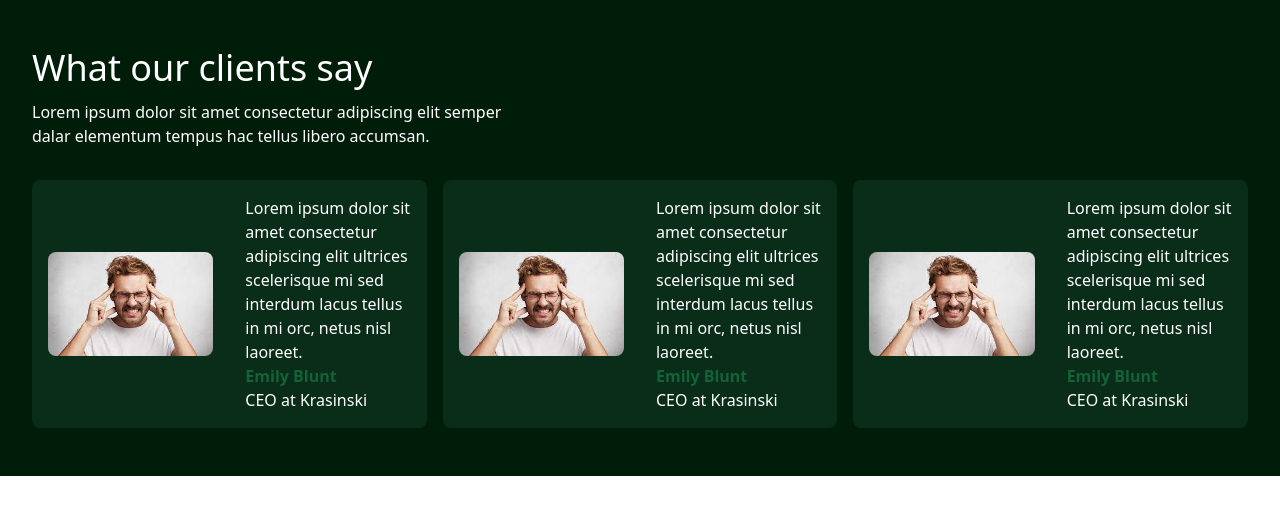
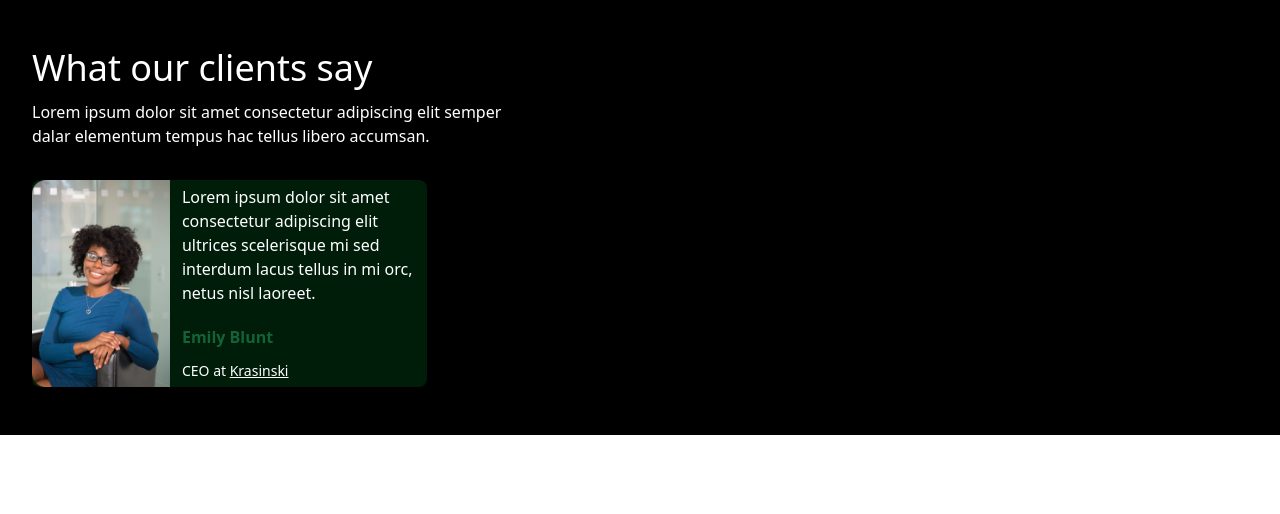
Before and after one commit to gitly-br/site-gitly, a Next.js app in the folder frontend/: page / in a window 1280 px wide. Shown: the top 514 px of the page. Built offline with nearby package versions, Linux system fonts and the light colour scheme.

Commit message:
Update - 1

```diff
--- a/frontend/components/ourclients.jsx
+++ b/frontend/components/ourclients.jsx
@@ -1,61 +1,31 @@
 import Image from "next/image";
-import Pessoa from '../assets/pessoa.jpeg'
-
+import Pessoa from '../assets/pessoa.png'
 
 function Ourclients() {
     return (
-        <div class = 'py-12 px-8 bg-[#001D09]'>
+        <div class = 'py-12 px-8 bg-black'>
             <div>
                 <h1 class = 'text-4xl text-white'>What our clients say</h1>
                 <p class = 'mt-3 text-white'>Lorem ipsum dolor sit amet consectetur adipiscing elit semper<br></br> dalar elementum tempus hac tellus libero accumsan. </p>
             </div>
 
             <div class = 'display:flex'>
-                <div className="grid grid-cols-1 md:grid-cols-3 gap-4 mt-8">
-                    <div className="bg-[#092d19] p-4 rounded-lg flex flex-col md:flex-row items-center">
-                        <div className="md:w-1/2 md:pr-4">
-                            <Image src={Pessoa} alt="Imagem" className="rounded-lg"/>
+                <div className="grid grid-cols-1 sm:grid-cols-3 gap-4 mt-8">
+                    <div className="bg-[#001D09] rounded-lg flex flex-col sm:flex-row items-center justify-between">
+                        <div className="w-1/6 sm:w-1/2 pr-3">
+                            <Image src={Pessoa} alt="Imagem" className = 'w-full h-full'/>
                         </div>
-                        <div className="md:w-1/2 text-white md:pl-4">
-                            <p>Lorem ipsum dolor sit amet consectetur adipiscing elit ultrices scelerisque mi sed interdum lacus tellus in mi orc, netus nisl laoreet.</p>
-                            <p class = 'text-[#146237]'>
+                        <div className="w-5/6 text-white">
+                            <p className = 'text-base'>Lorem ipsum dolor sit amet consectetur adipiscing elit ultrices scelerisque mi sed interdum lacus tellus in mi orc, netus nisl laoreet.</p>
+                            <p class = 'text-[#146237] mt-5 text-base'>
                                 <b>Emily Blunt</b>
                             </p>
-                            <p>
-                                CEO at Krasinski
+                            <p className = 'mt-3 text-sm'>
+                                CEO at <u>Krasinski</u>
                             </p>
                         </div>
+
                     </div>
-                    <div className="bg-[#092d19] p-4 rounded-lg flex flex-col md:flex-row items-center">
-                        <div className="md:w-1/2 md:pr-4">
-                            <Image src={Pessoa} alt="Imagem" width={600} height={450} className="rounded-lg"/>
-                        </div>
-                        <div className="md:w-1/2 text-white md:pl-4">
-                            <p>Lorem ipsum dolor sit amet consectetur adipiscing elit ultrices scelerisque mi sed interdum lacus tellus in mi orc, netus nisl laoreet.</p>
-                            <p class = 'text-[#146237]'>
-                                <b>Emily Blunt</b>
-                            </p>
-                            <p>
-                                CEO at Krasinski
-                            </p>
-                        </div>
-                    </div>
-                    <div className="bg-[#092d19] p-4 rounded-lg flex flex-col md:flex-row items-center">
-                        <div className="md:w-1/2 md:pr-4">
-                            <Image src={Pessoa} alt="Imagem" width={600} height={450} className="rounded-lg"/>
-                        </div>
-                        <div className="md:w-1/2 text-white md:pl-4">
-                            <p>Lorem ipsum dolor sit amet consectetur adipiscing elit ultrices scelerisque mi sed interdum lacus tellus in mi orc, netus nisl laoreet.</p>
-                            <p class = 'text-[#146237]'>
-                                <b>Emily Blunt</b>
-                            </p>
-                            <p>
-                                CEO at Krasinski
-                            </p>
-                        </div>
-                    </div>
-
-
                 </div>
             </div>
 
```
Also changed, not shown: frontend/assets/pessoa.png (added).
